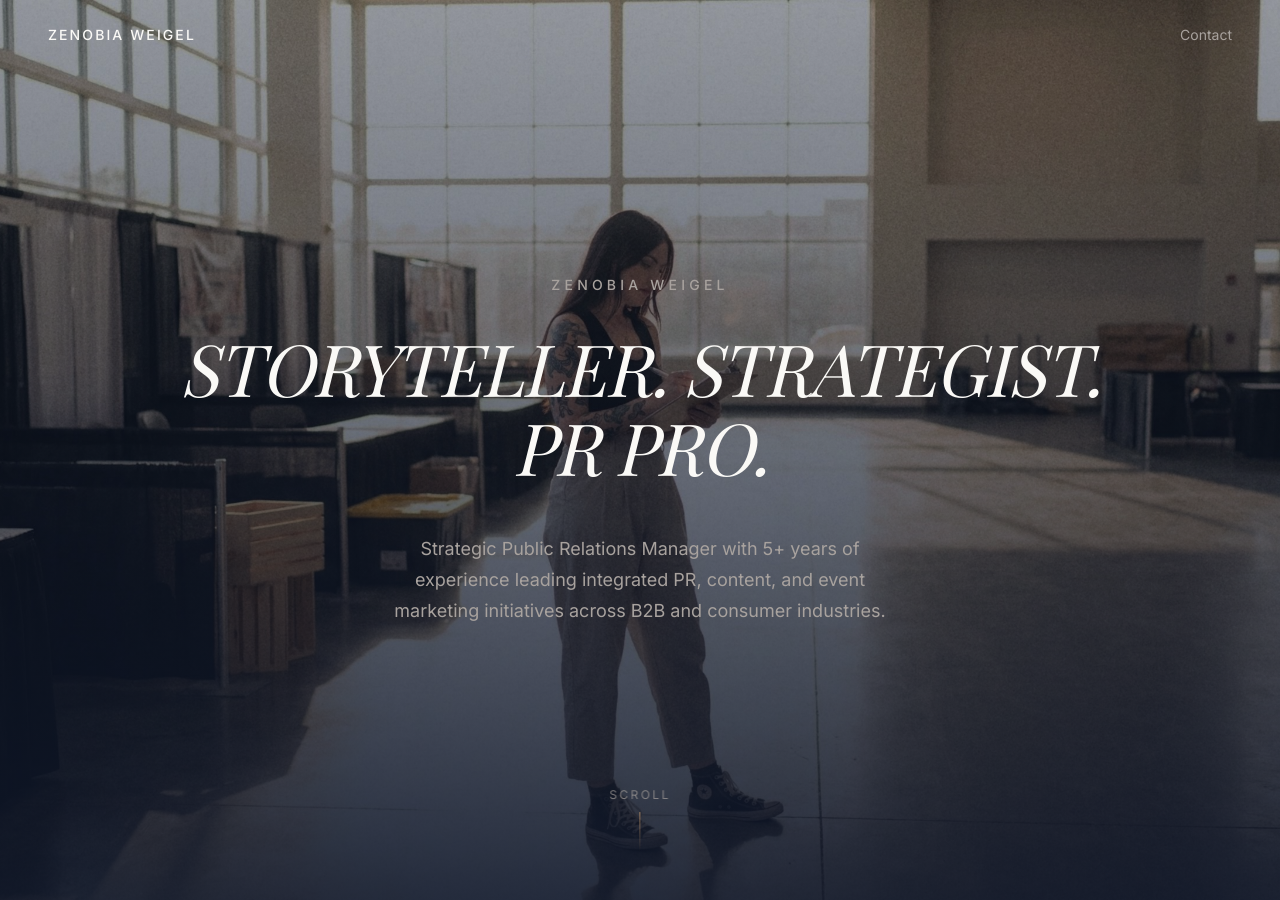
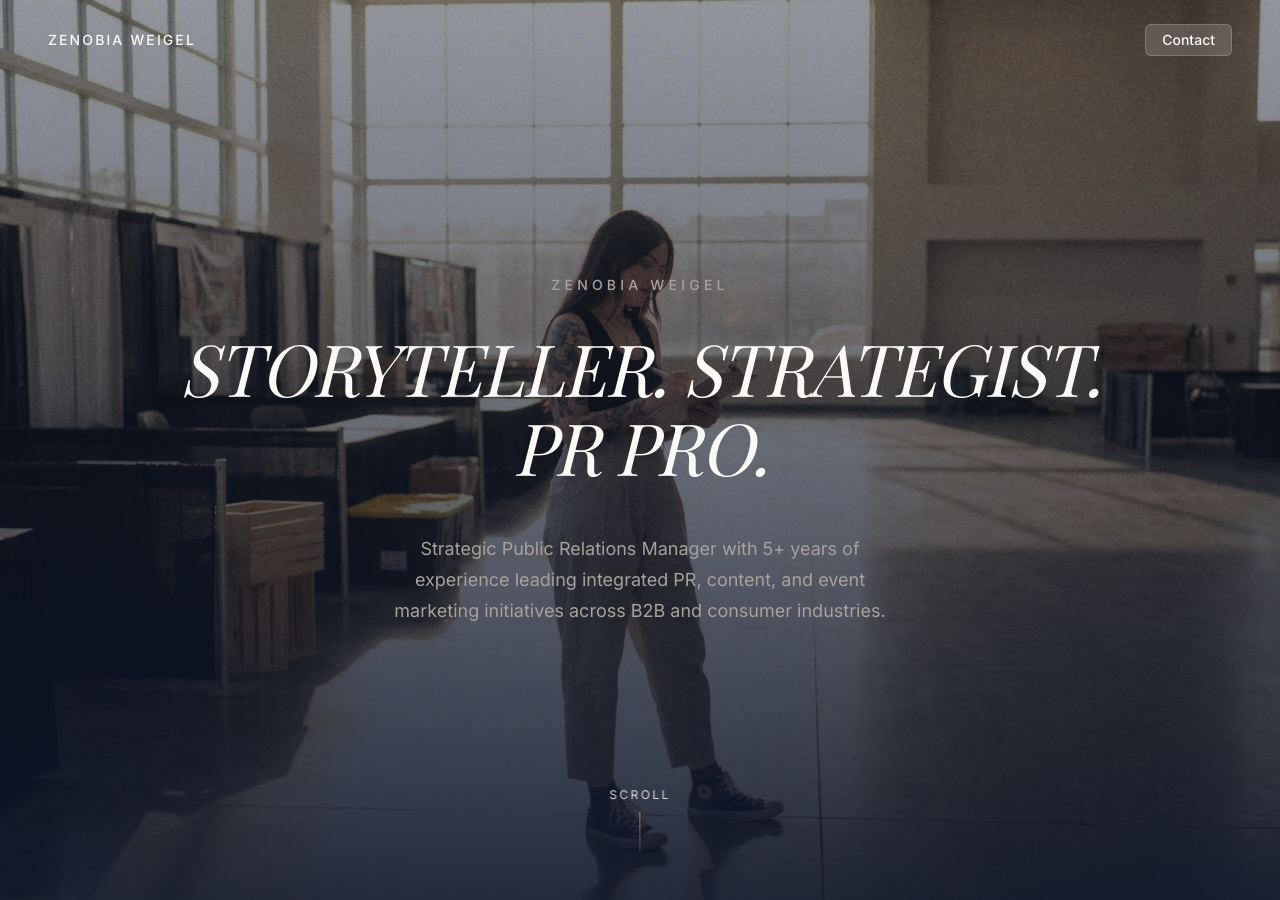
Before and after one commit to Zenobia-Weigel/Zenobia-Portfolio-Website, a Jekyll site: the page built from index.html, in a window 1280 px wide and 900 px high. Built offline with Jekyll 4.4.1, drawn with Linux system fonts in a browser that asks for light colours; some web fonts are replaced.

Commit message:
Enhance header contact link and card/hero styles
Updated the header contact link to use a button style by adding a new 'nav__link--button' class with improved visual appearance. Improved .highlight-card layout with flexbox centering. Adjusted hero section styles for better color, opacity, and gradient effects.

```diff
--- a/_includes/header.html
+++ b/_includes/header.html
@@ -3,7 +3,7 @@
     <a href="{{ '/' | relative_url }}" class="nav__brand">{{ site.data.profile.name }}</a>
     <div class="nav__links">
       {% if site.data.profile.email %}
-      <a href="mailto:{{ site.data.profile.email }}" class="nav__link">Contact</a>
+      <a href="mailto:{{ site.data.profile.email }}" class="nav__link nav__link--button">Contact</a>
       {% endif %}
     </div>
   </nav>
--- a/_sass/_components.scss
+++ b/_sass/_components.scss
@@ -153,6 +153,10 @@
 }
 
 .highlight-card {
+  display: flex;
+  flex-direction: column;
+  justify-content: center;
+  align-items: center;
   text-align: center;
   padding: $spacing-xl $spacing-md;
   background: $background;
--- a/_sass/_hero.scss
+++ b/_sass/_hero.scss
@@ -140,7 +140,7 @@
     left: 50%;
     transform: translateX(-50%);
     z-index: 2;
-    color: $text-muted;
+    color: $text-color;
     font-size: $font-size-xs;
     text-transform: uppercase;
     letter-spacing: 0.2em;
@@ -148,7 +148,7 @@
     flex-direction: column;
     align-items: center;
     gap: $spacing-sm;
-    opacity: 0.7;
+    opacity: 0.85;
     transition: opacity $transition-base;
 
     &:hover {
@@ -159,7 +159,7 @@
       content: '';
       width: 1px;
       height: 40px;
-      background: linear-gradient(to bottom, $primary-color, transparent);
+      background: linear-gradient(to bottom, $primary-color 0%, rgba($primary-color, 0.3) 100%);
       animation: scrollPulse 2s ease-in-out infinite;
     }
   }
--- a/_sass/_layout.scss
+++ b/_sass/_layout.scss
@@ -159,6 +159,21 @@
       color: $primary-color;
     }
   }
+
+  &__link--button {
+    background-color: rgba(255, 255, 255, 0.15);
+    backdrop-filter: blur(10px);
+    color: $text-color;
+    padding: $spacing-xs $spacing-md;
+    border-radius: $radius-md;
+    font-weight: 500;
+    border: 1px solid rgba(255, 255, 255, 0.2);
+
+    &:hover {
+      background-color: rgba(255, 255, 255, 0.25);
+      color: $text-color;
+    }
+  }
 }
 
 // Footer
```
